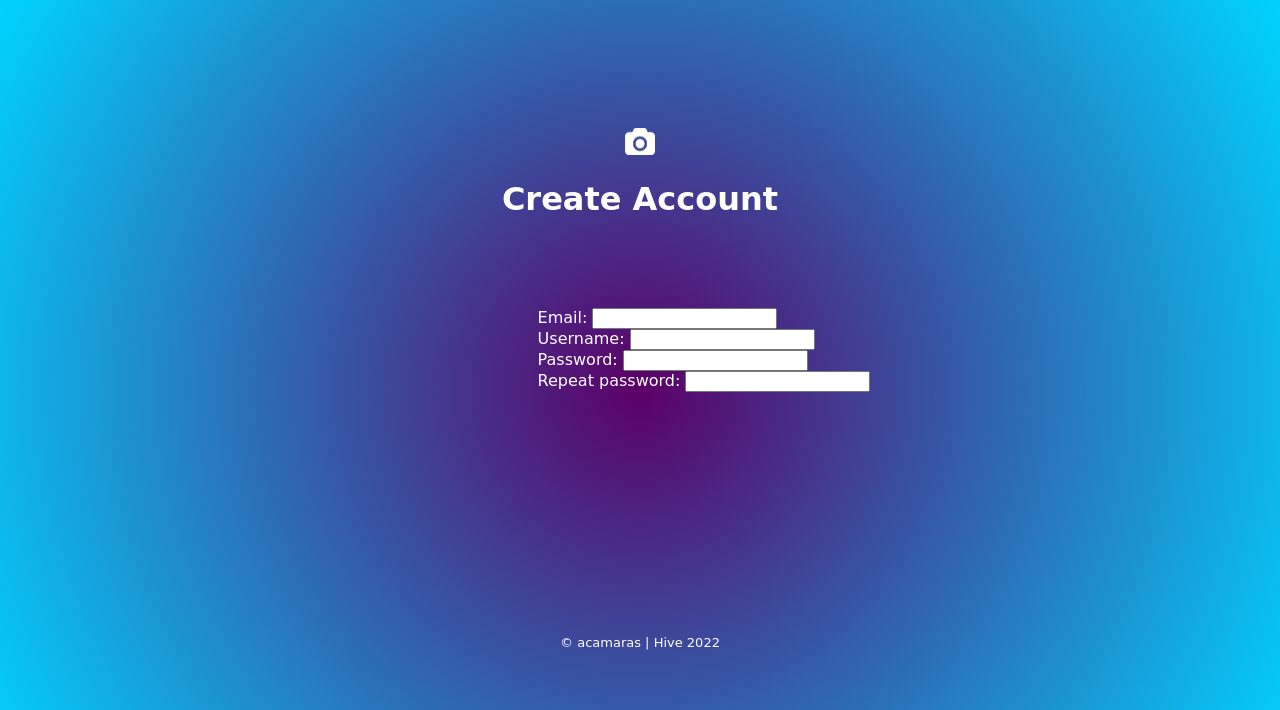
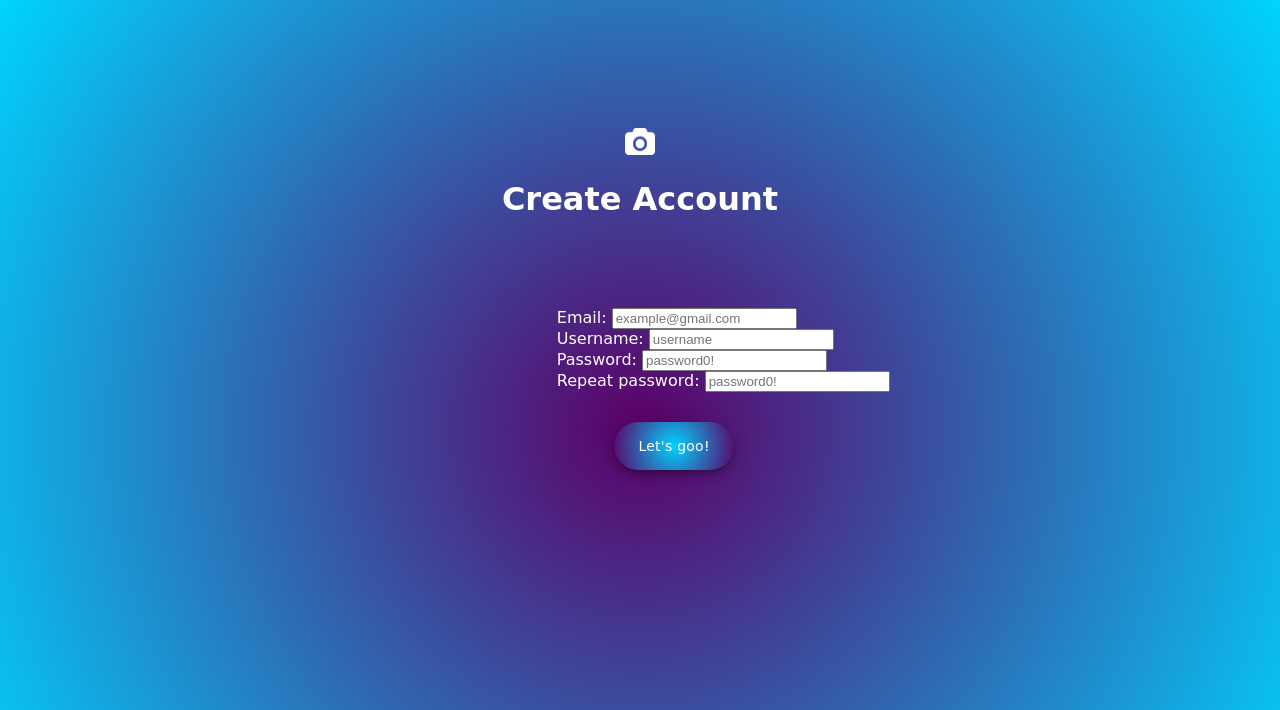
Before and after one commit to acamaras0/camagru, a PHP site: page /create.php in a window 1280 px wide. Shown: the top 710 px of the page. Run offline with PHP 8.4, Linux system fonts and the light colour scheme.

Commit message:
added features to create account page

```diff
--- a/create.php
+++ b/create.php
@@ -14,25 +14,27 @@ session_start();
 <body>
     <img src="img/cam.png" alt="camera" class="camera1">
     <h1>Create Account</h1>
-    <div class="create">
+    <form class="createaccount">
         <div class="email">
             Email:
-            <input></input>
+            <input type="text" placeholder="example@gmail.com" required></input>
         </div>
         <div class="newusername">
             Username:
-            <input></input>
+            <input type="text" placeholder="username" required></input>
         </div>
         <div class="newpassword">
             Password:
-            <input></input>
+            <input type="text" placeholder="password0!" required></input>
         </div>
         <div class="repeatpassword">
             Repeat password:
-            <input></input>
+            <input type="text" placeholder="password0!" required></input>
         </div>
+    </form>
+    <div class="create">
+        <button>Let's goo!</button>
     </div>
-
     <div class="footer">
     <?php	include('partials/footer.php');	?>
     </div>
--- a/login.php
+++ b/login.php
@@ -17,11 +17,11 @@ session_start();
 
     <div class="username">
         Username:
-        <input></input>
+        <input required></input>
     </div>
     <div class="password">
         Password:
-        <input></input>
+        <input required></input>
     </div>
     <div class="forgot">
         <button>Forgotten password?</button>
--- a/style.css
+++ b/style.css
@@ -69,14 +69,14 @@ img.camera1 {
 }
 
 div.username{
-  margin-left: 32vw;
+  margin-left: 33vw;
   font-family: cursive;
 
 }
 
 div.password{
   margin-top: 1%;
-  margin-left: 32vw;
+  margin-left: 33vw;
   font-family: cursive;
 }
 
@@ -84,7 +84,7 @@ div.forgot{
   margin-right: 40vw;
 }
 
-div.create{
-  margin-left: 32vw;
+form.createaccount{
+  margin-left: 33.5vw;
   font-family: cursive;
 }
```
